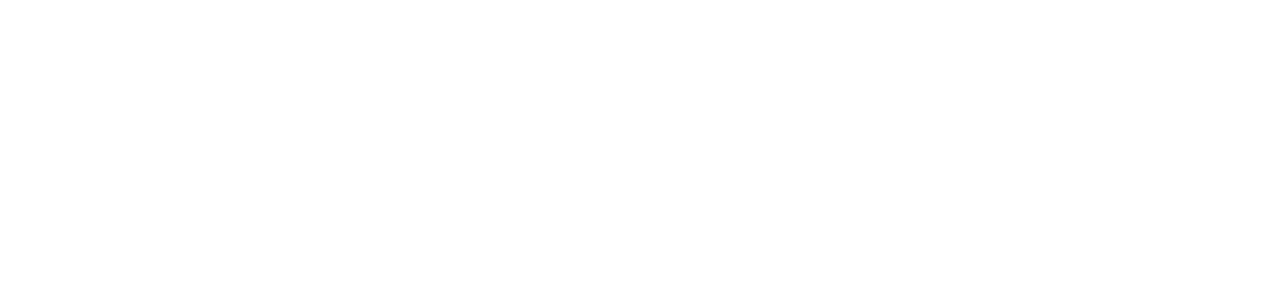
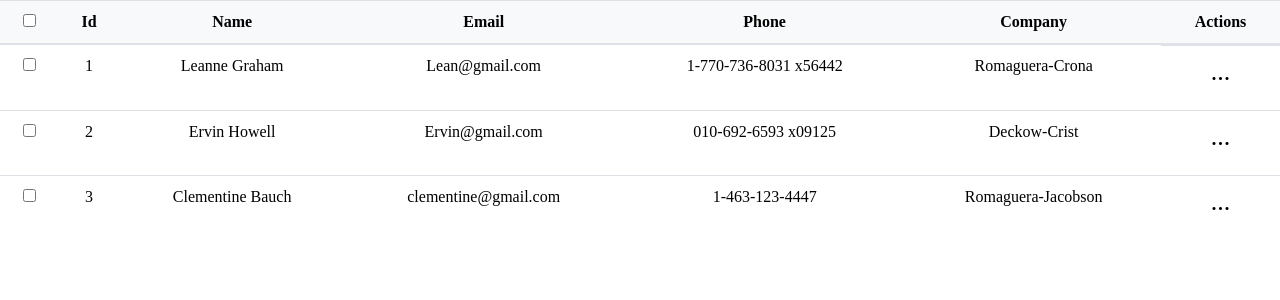
Before and after one commit to Achraffawzi/vue-dynamic-table, a Vue app: page / in a window 1280 px wide. Shown: the top 300 px of the page. Built offline with nearby package versions, Linux system fonts and the light colour scheme.

Commit message:
feat: Implement select one or more items functionality

```diff
--- a/src/App.vue
+++ b/src/App.vue
@@ -1,7 +1,78 @@
 <template>
-  <div></div>
+  <div>
+    <DynamicTable
+      :headers="headers"
+      :data="data"
+      :pagination="pagination"
+      :is-selectable="isSelectable"
+    />
+  </div>
 </template>
 
-<script setup></script>
+<script setup>
+import DynamicTable from "@/components/DynamicTable.vue";
+import { ref } from "vue";
 
-<style></style>
+const headers = ref([
+  {
+    text: "Id",
+    sortable: false,
+  },
+  {
+    text: "Name",
+    sortable: true,
+  },
+  {
+    text: "Email",
+    sortable: false,
+  },
+  {
+    text: "Phone",
+    sortable: false,
+  },
+  {
+    text: "Company",
+    sortable: true,
+  },
+]);
+
+const data = ref([
+  {
+    id: 1,
+    name: "Leanne Graham",
+    email: "Lean@gmail.com",
+    phone: "1-770-736-8031 x56442",
+    company: "Romaguera-Crona",
+  },
+  {
+    id: 2,
+    name: "Ervin Howell",
+    email: "Ervin@gmail.com",
+    phone: "010-692-6593 x09125",
+    company: "Deckow-Crist",
+  },
+  {
+    id: 3,
+    name: "Clementine Bauch",
+    email: "clementine@gmail.com",
+    phone: "1-463-123-4447",
+    company: "Romaguera-Jacobson",
+  },
+]);
+
+const pagination = ref({
+  page: 1,
+  limit: 2,
+  totalPages: 2,
+});
+
+const isSelectable = ref(true);
+</script>
+
+<style>
+* {
+  margin: 0;
+  padding: 0;
+  box-sizing: border-box;
+}
+</style>
--- /dev/null
+++ b/src/components/DynamicTable.vue
@@ -0,0 +1,189 @@
+<template>
+  <div>
+    <table>
+      <thead>
+        <tr>
+          <th v-if="isSelectable">
+            <input
+              type="checkbox"
+              name="selectAll"
+              id="selectAll"
+              :checked="areAllSelected"
+              @change="setSelectedItems(null)"
+            />
+          </th>
+          <th v-for="{ text } in headers" :key="text">
+            {{ text }}
+          </th>
+          <th>Actions</th>
+        </tr>
+      </thead>
+      <tbody>
+        <tr v-for="item in data" :key="item.id">
+          <td v-if="isSelectable">
+            <input
+              type="checkbox"
+              :name="`selected-name-${item.id}`"
+              :id="`selected-id-${item.id}`"
+              @change="setSelectedItems(item.id)"
+              :checked="isChecked(item.id)"
+            />
+          </td>
+          <td v-for="{ text } in headers" :key="text">
+            {{ item[text.toLowerCase()] }}
+          </td>
+          <td class="action-dots">
+            <span @click="setOpenedAction(item.id)">...</span>
+            <!-- menu -->
+            <ul v-if="openedAction === item.id">
+              <li>
+                <!-- <font-awesome-icon :icon="['fas', 'pen']" /> -->
+                <span>Edit</span>
+              </li>
+              <li>
+                <!-- <font-awesome-icon :icon="['fas', 'pen']" /> -->
+                <span>Delete</span>
+              </li>
+            </ul>
+          </td>
+        </tr>
+      </tbody>
+    </table>
+  </div>
+</template>
+
+<script setup>
+import { ref, defineProps, computed } from "vue";
+
+const props = defineProps({
+  headers: {
+    type: Array,
+    required: true,
+  },
+  data: {
+    type: Array,
+    required: true,
+  },
+  pagination: {
+    type: Object,
+    required: true,
+  },
+  isSelectable: {
+    type: Boolean,
+    required: false,
+    default: false,
+  },
+});
+
+const selectedItems = ref([]);
+const areAllSelected = ref(false);
+const openedAction = ref(null);
+
+const isChecked = (id) => {
+  return selectedItems.value.includes(id);
+};
+
+const setSelectedItems = (id) => {
+  if (id === null) {
+    areAllSelected.value = !areAllSelected.value;
+    selectedItems.value = areAllSelected.value
+      ? props.data.map((item) => item.id)
+      : [];
+  } else {
+    if (areAllSelected.value) {
+      areAllSelected.value = false;
+    }
+    selectedItems.value = selectedItems.value.includes(id)
+      ? selectedItems.value.filter((item) => item !== id)
+      : [...selectedItems.value, id];
+  }
+};
+
+const setOpenedAction = (id) => {
+  openedAction.value = openedAction.value === id ? null : id;
+};
+</script>
+
+<style scoped>
+table {
+  width: 100%;
+  margin-bottom: 1rem;
+  background-color: #fff;
+  border-collapse: collapse;
+  text-align: center;
+}
+
+table th,
+table td {
+  padding: 0.75rem;
+  vertical-align: top;
+  border-top: 1px solid #dee2e6;
+}
+
+table thead th {
+  vertical-align: bottom;
+  border-bottom: 2px solid #dee2e6;
+  background-color: #f8f9fa;
+}
+
+tbody tr:hover {
+  background-color: #f8f9fa;
+}
+
+.action-dots {
+  display: flex;
+  align-items: center;
+  justify-content: center;
+  position: relative;
+}
+
+.action-dots > span {
+  border-radius: 50%;
+  width: 40px;
+  height: 40px;
+  cursor: pointer;
+  display: flex;
+  justify-content: center;
+  line-height: 27px;
+  font-size: 26px;
+  transition: all 0.15s linear;
+}
+
+.action-dots > span:hover {
+  background-color: #ececec;
+}
+
+.action-dots > span:active {
+  background-color: #c2c0c0;
+}
+
+.action-dots > ul {
+  position: absolute;
+  top: 25px;
+  right: 65%;
+  width: 200px;
+  background-color: #fff;
+  border: 1px solid #ececec;
+  border-radius: 5px;
+  padding: 0px;
+  margin: 0;
+  list-style: none;
+  box-shadow: 0 0 10px rgba(0, 0, 0, 0.1);
+  z-index: 1;
+  display: flex;
+  flex-direction: column;
+  align-items: flex-start;
+}
+
+.action-dots > ul > li {
+  width: 100%;
+  margin: 0;
+  padding: 15px;
+  text-align: left;
+  cursor: pointer;
+}
+
+.action-dots > ul > li:hover {
+  background-color: #ececec;
+}
+</style>
```
